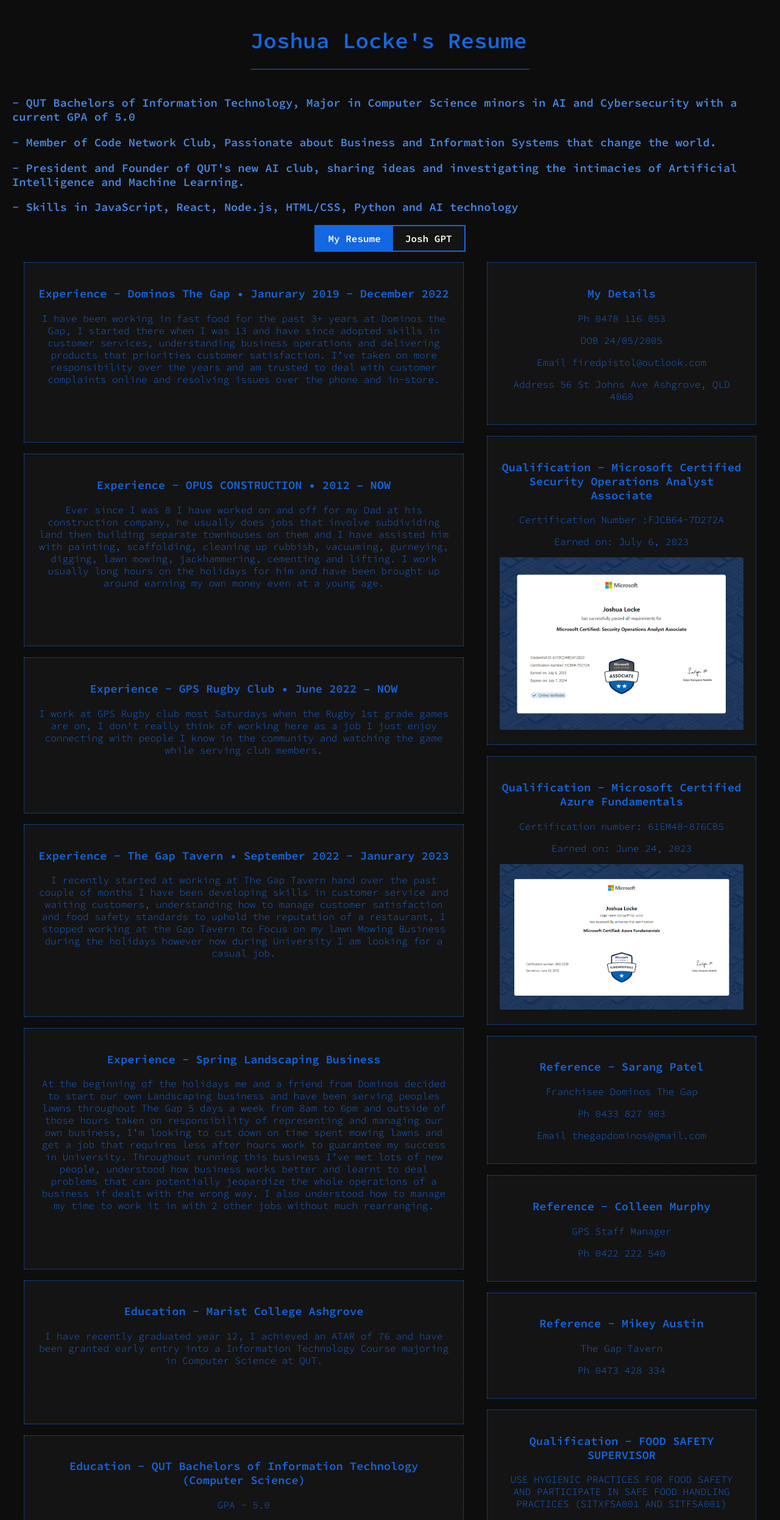
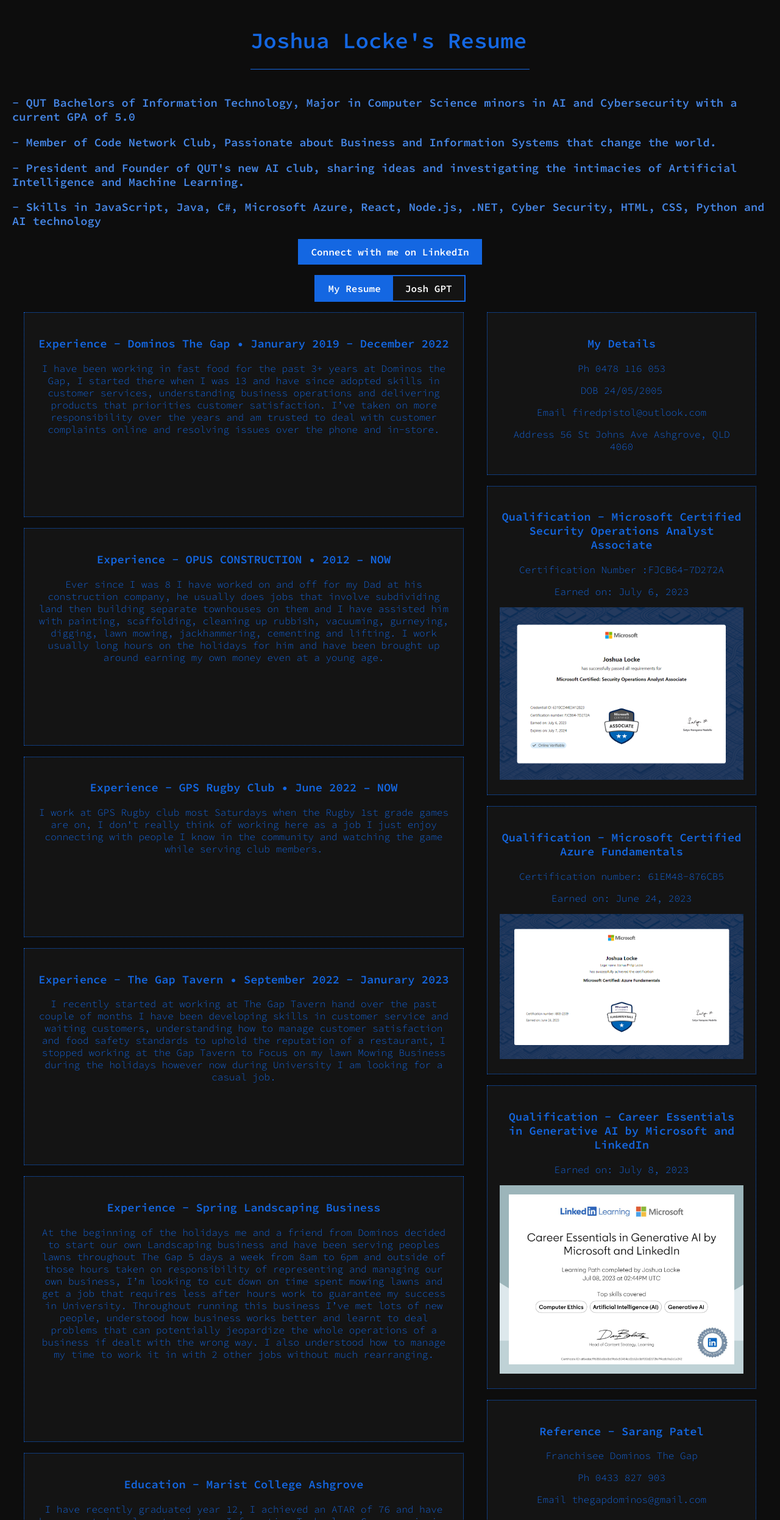
Before and after one commit to lockej2005/joshsresume1, a React (Create React App) app: page / in a window 1280 px wide. Shown: the top 2493 px of the page at 61% size. Built offline with nearby package versions, Linux system fonts and the light colour scheme.

Commit message:
added linkedin

```diff
--- a/src/App.css
+++ b/src/App.css
@@ -104,6 +104,17 @@
   font-weight: bold;
   outline: 1px solid #1467e2;
 }
+.btnlinkedin {
+  display: flex;
+  justify-content: center;
+  align-items: center;
+  text-decoration: none;
+}
+
+.btnlinkedin button {
+  cursor: pointer;
+  text-decoration: none;
+}
 .button-group button.selected {
   background-color: #1467e2;
   color: white;
--- a/src/resume.js
+++ b/src/resume.js
@@ -26,7 +26,11 @@
           <h3>- QUT Bachelors of Information Technology, Major in Computer Science minors in AI and Cybersecurity with a current GPA of 5.0</h3>
           <h3>- Member of Code Network Club, Passionate about Business and Information Systems that change the world.</h3>
           <h3>- President and Founder of QUT's new AI club, sharing ideas and investigating the intimacies of Artificial Intelligence and Machine Learning.</h3>
-          <h3>- Skills in JavaScript, React, Node.js, HTML/CSS, Python and AI technology</h3>
+          <h3>- Skills in JavaScript, Java, C#, Microsoft Azure, React, Node.js, .NET, Cyber Security, HTML, CSS, Python and AI technology</h3>
+          <h3><a href="https://www.linkedin.com/in/lockej2005/" target="_blank" rel="noopener noreferrer" class="btnlinkedin">
+               <button>Connect with me on LinkedIn</button>
+              </a>
+          </h3>
         </div>
 
         <div className="button-group">
@@ -99,6 +103,11 @@
               <p>Earned on: June 24, 2023</p>
               <img style={ {width: "400px"} } src={require('./azure_cert.png')} alt='azure' />
             </div>
+            <div className='ref1.25'>
+              <h3>Qualification - Career Essentials in Generative AI by Microsoft and LinkedIn</h3>
+              <p>Earned on: July 8, 2023</p>
+              <img style={ {width: "400px"} } src={require('./linkedin.png')} alt='linkedin Cert' />
+            </div>
             <div className='ref2'>
               <h3>Reference - Sarang Patel</h3>
               <p>Franchisee Dominos The Gap</p>
@@ -109,11 +118,6 @@
               <h3>Reference - Colleen Murphy</h3>
               <p>GPS Staff Manager</p>
               <p>Ph 0422 222 540</p>
-            </div>
-            <div className='ref4'>
-              <h3>Reference - Mikey Austin</h3>
-              <p>The Gap Tavern</p>
-              <p>Ph 0473 428 334</p>
             </div>
             <div className='ref4'>
               <h3>Qualification - FOOD SAFETY SUPERVISOR</h3>
```
Also changed, not shown: src/linkedin.png (added).
